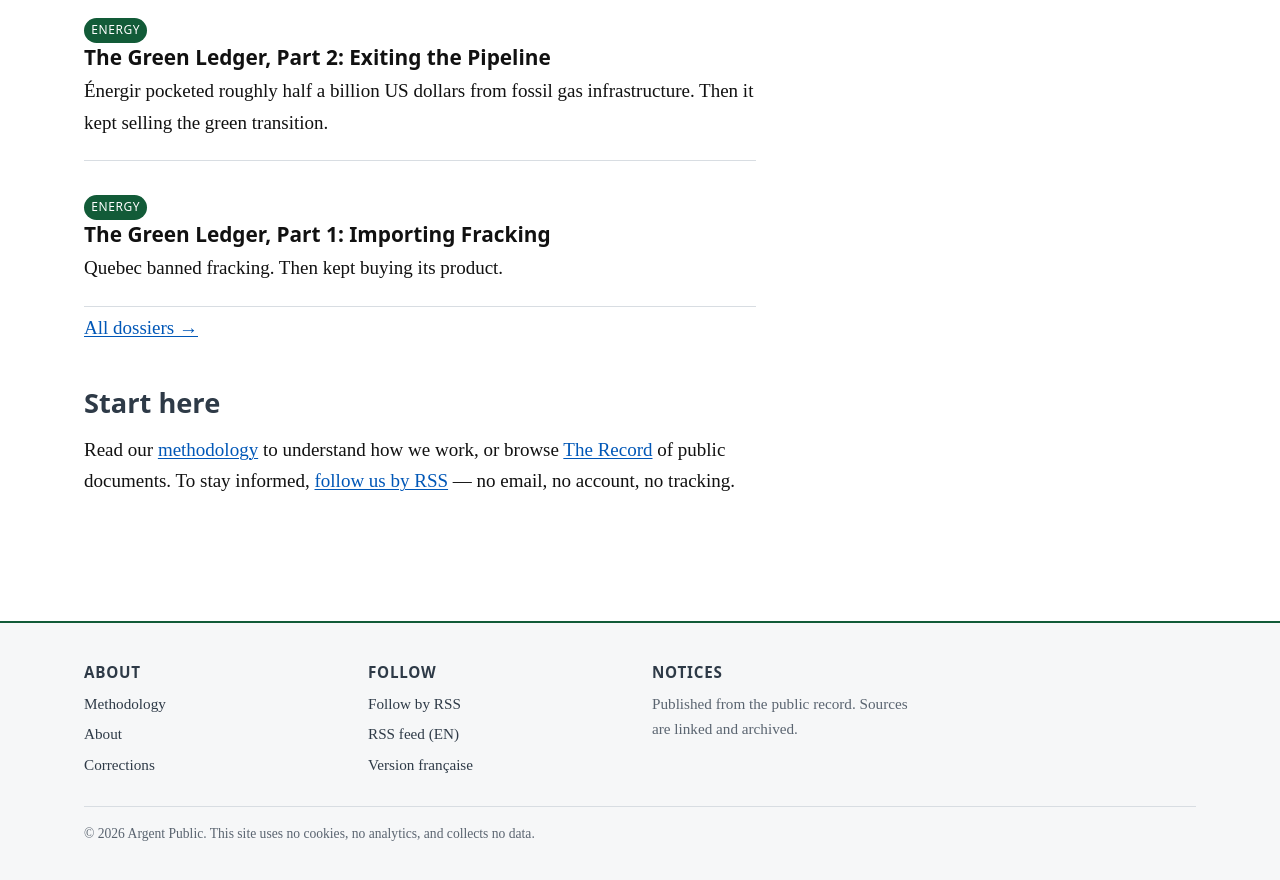
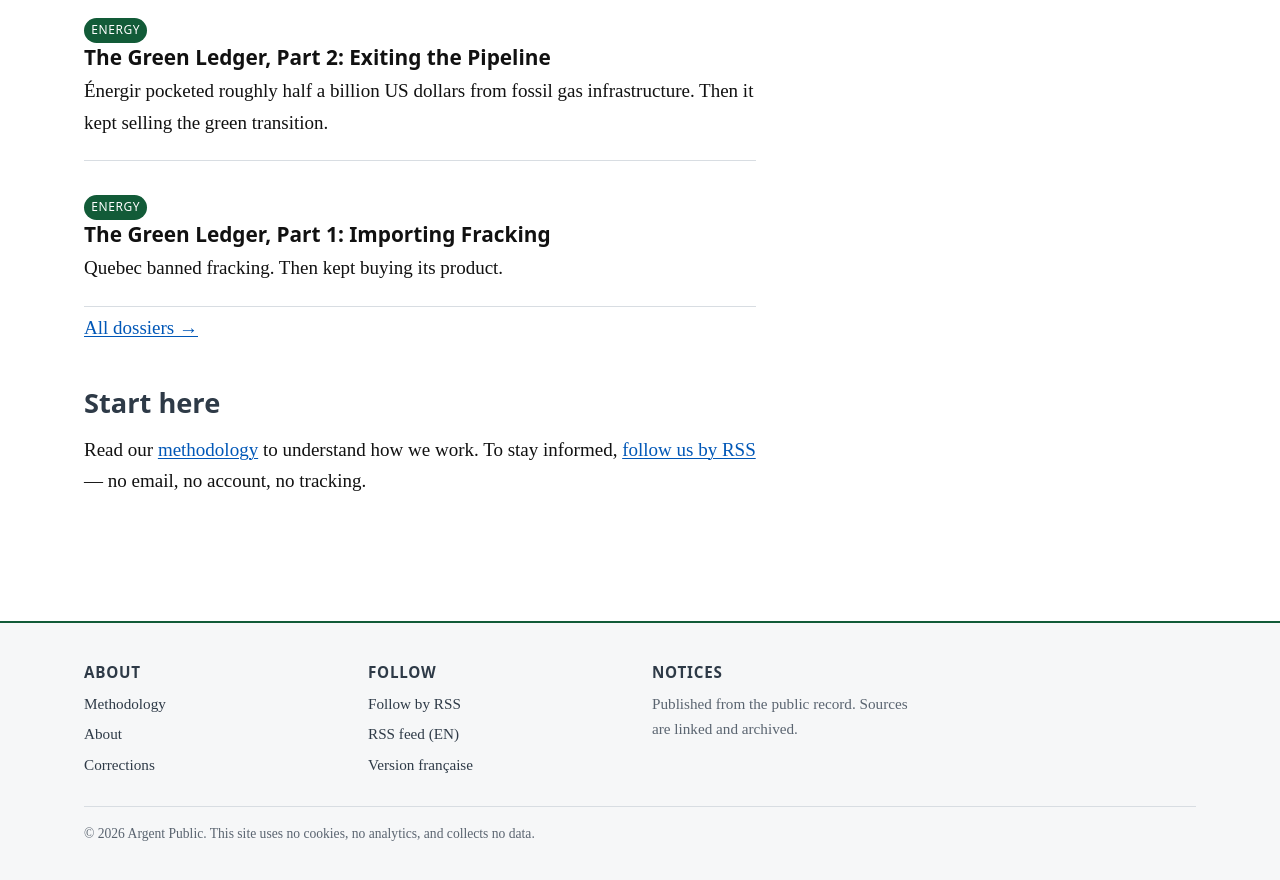
Before and after one commit to alexreports/argent-public, a Jekyll site: the page built from en/index.html, in a window 1280 px wide and 900 px high, scrolled down 1503 px. Shown: the top 880 px of the window. Built offline with Jekyll 4.4.1, drawn with Linux system fonts in a browser that asks for light colours.

Commit message:
Remove Record references from homepage 'Start here' sections

```diff
--- a/en/index.html
+++ b/en/index.html
@@ -64,8 +64,7 @@ alt_lang_url: /fr/
   <h2>Start here</h2>
   <p>
     Read our <a href="{{ '/en/methodology/' | relative_url }}">methodology</a> to
-    understand how we work, or browse
-    <a href="{{ '/en/record/' | relative_url }}">The Record</a> of public documents.
+    understand how we work.
     To stay informed, <a href="{{ '/en/follow/' | relative_url }}">follow us by RSS</a> —
     no email, no account, no tracking.
   </p>
--- a/fr/index.html
+++ b/fr/index.html
@@ -64,8 +64,7 @@ alt_lang_url: /en/
   <h2>Pour commencer</h2>
   <p>
     Lisez notre <a href="{{ '/fr/methodologie/' | relative_url }}">méthodologie</a>
-    pour comprendre comment nous travaillons, ou consultez le
-    <a href="{{ '/fr/registre/' | relative_url }}">Registre</a> des documents publics.
+    pour comprendre comment nous travaillons.
     Pour rester informé, <a href="{{ '/fr/suivre/' | relative_url }}">suivez-nous par RSS</a> —
     sans courriel, sans compte, sans pistage.
   </p>
```
